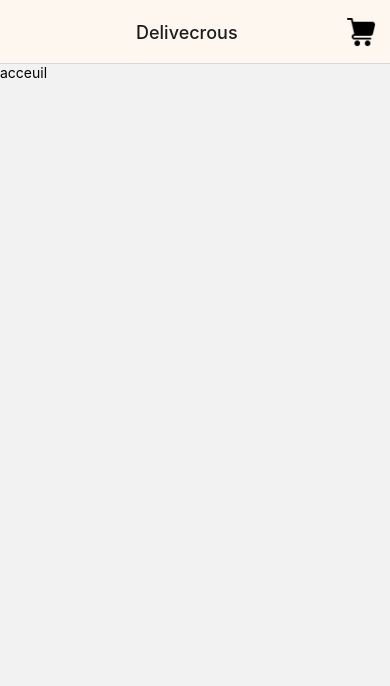
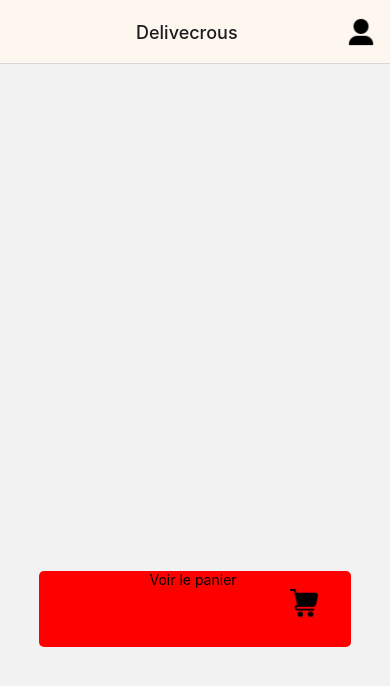
Before and after one commit to LucasAmi25/delivecrous, a React Native app: screen /Delivecrous in a window 390 px wide. Shown: the top 686 px of the page. Built offline with nearby package versions, Linux system fonts and the light colour scheme.

Commit message:
ajout du back

```diff
--- a/App.js
+++ b/App.js
@@ -16,7 +16,7 @@ export default function App() {
             options={({ navigation, route }) => ({
               headerRight: () => (
                 <TouchableOpacity style={styles.image} onPress={() => navigation.navigate('Panier')}>
-                  <Image source={require('./assets/chariot.png')} style={styles.image} />
+                  <Image source={require('./assets/utilisateur.png')} style={styles.image} />
                 </TouchableOpacity>
               ),
               headerStyle: {
--- a/Page/AccueilScreen.js
+++ b/Page/AccueilScreen.js
@@ -1,24 +1,40 @@
 // AccueilScreen.js
 import React from 'react';
-import { View, Text, Button, StyleSheet } from 'react-native';
+import { View, Text, Button, StyleSheet,TouchableOpacity, Image } from 'react-native';
 
 function AccueilScreen({ navigation }) {
   return (
-    <View>
-      <Text>acceuil</Text>
+    <View style={styles.container}>
+      <TouchableOpacity style={styles.button}  >
+        <Text style={styles.textButton}>Voir le panier </Text>
+        <Image source={require('../assets/chariot.png')} style={styles.image} />
+      </TouchableOpacity>
     </View>
   );
 }
 
-AccueilScreen.navigationOptions = {
-  title: 'Delivecrous', // Titre de la page
-  headerRight: () => (
-    <Button
-      onPress={() => alert('Bouton personnalisé dans la barre de navigation')}
-      title="Bouton"
-      color="blue" // Couleur du bouton
-    />
-  ),
-};
+const styles = StyleSheet.create({
+  container: {
+    backgroundColor: "white"
+  },
+  textButton: {
+    textAlign: "center",
+  },
+  button: {
+    backgroundColor: "red",
+    width: "80%",
+    height: "9%",
+    borderRadius: "5px",
+    marginLeft: "10%",
+    position: "fixed",
+    marginTop: "130%",
+    paddingTop: "3"
+  },
+  image: {
+    width: 30,
+    height: 30,
+    marginLeft: "80%"
+  },
+})
 
 export default AccueilScreen;
--- a/Page/Panier.js
+++ b/Page/Panier.js
@@ -5,7 +5,7 @@ import { View, Text, Button } from 'react-native';
 function Panier({ navigation }) {
   return (
     <View>
-      <Text>panier</Text>
+      <Text>ok</Text>
     </View>
   );
 }
```
Also changed, not shown: User.js (line endings or trailing spaces), assets/utilisateur.png (added).
